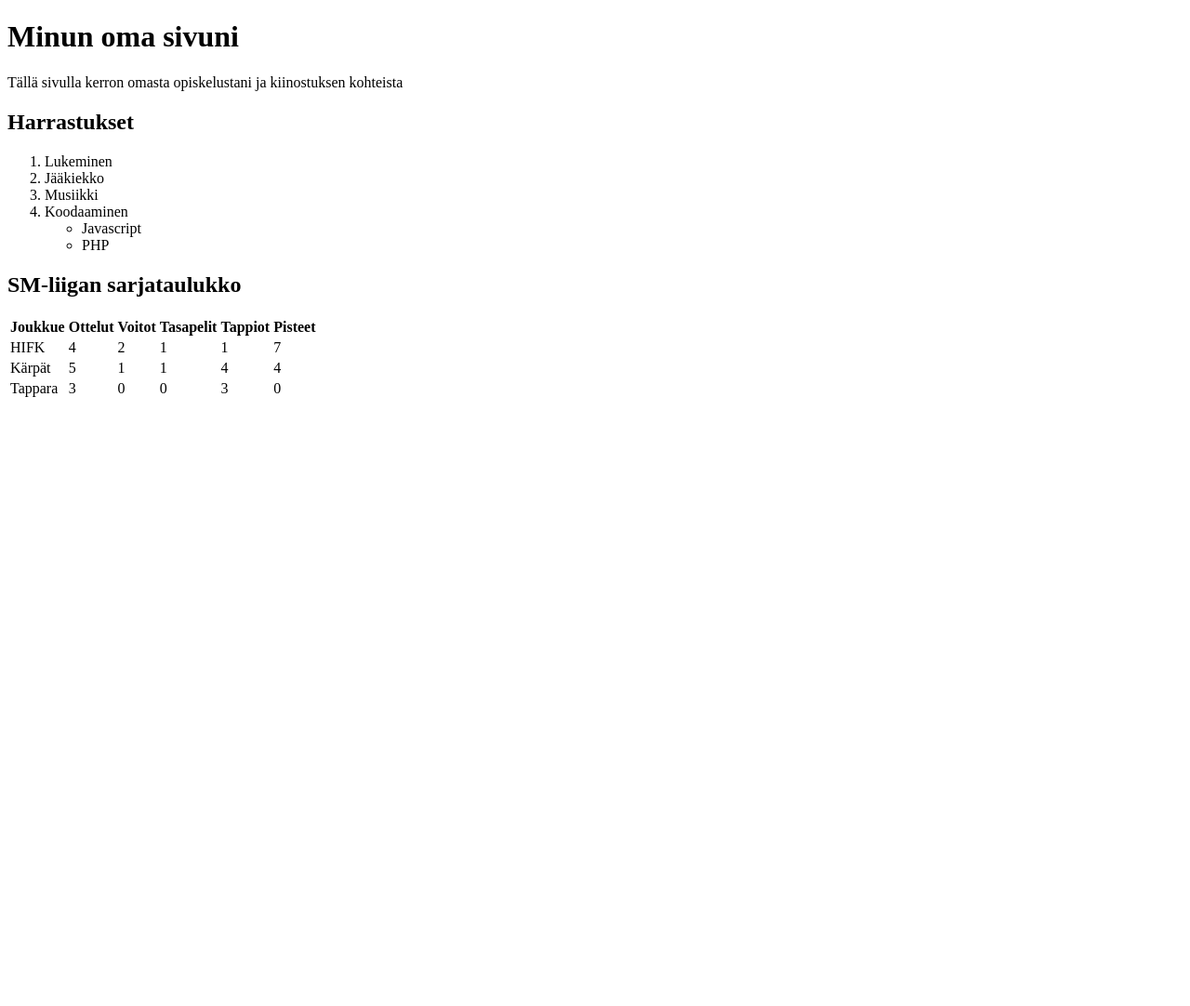
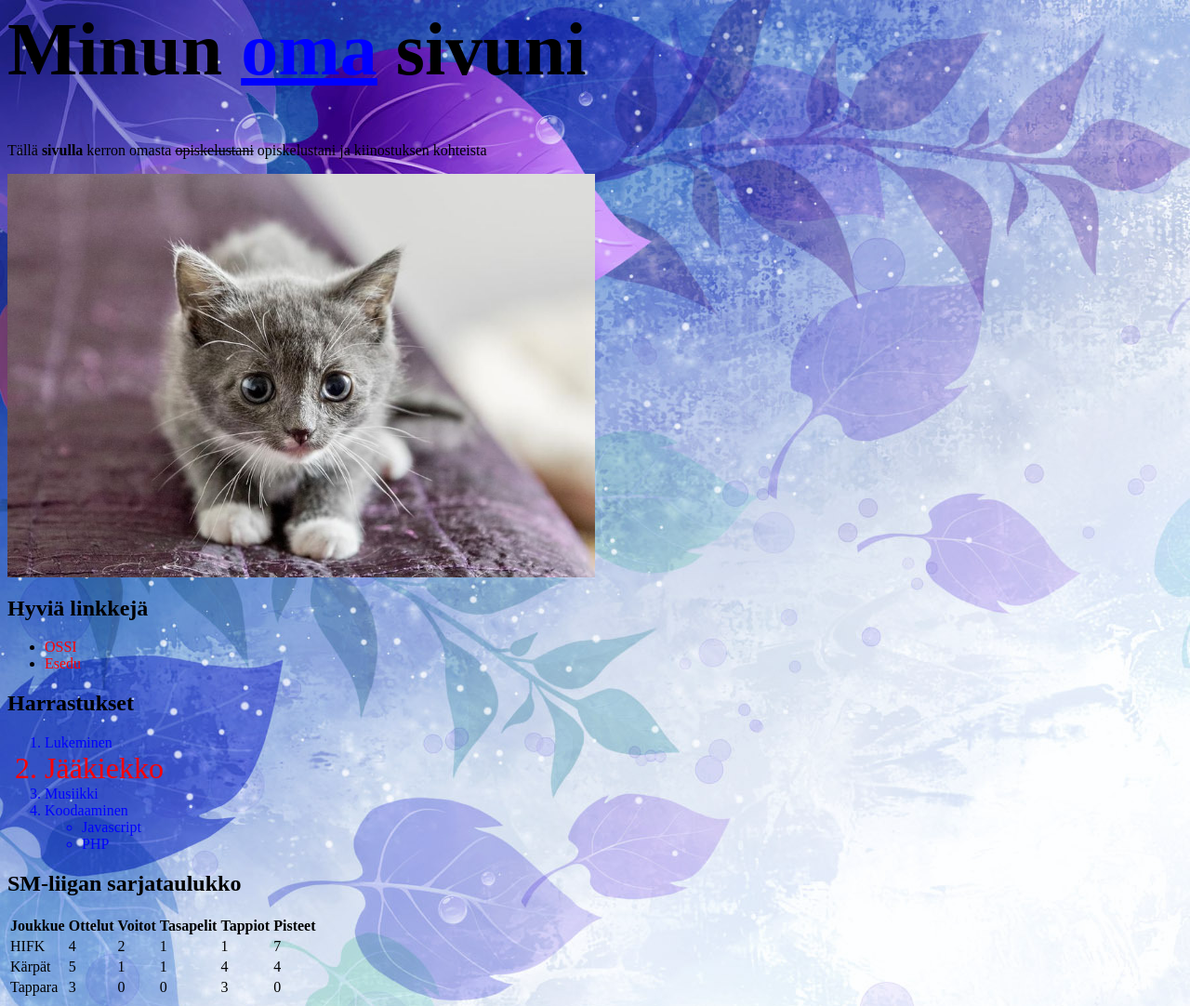
Before and after one commit to purotu/teema, a plain HTML site: page index.html in a window 1280 px wide. Shown: the whole page at 93% size. Before the commit the page ends 800 px from the top, so only its background shows below. Drawn offline with Linux system fonts and the light colour scheme.

Commit message:
Teemapäivän viimeiset jutut

```diff
--- a/css/tyylit.css
+++ b/css/tyylit.css
@@ -0,0 +1,34 @@
+body {
+    background-image: url('../img/bg.jpg');
+}
+
+.main-image {
+    width: 50%;
+}
+h1 {
+
+}
+
+#boss {
+    font-size: 5em;
+}
+
+.sininen {
+    color: blue;
+}
+
+.alaviiva {
+    text-decoration: underline;
+}
+
+a {
+    color: red;
+    text-decoration: none;
+}
+
+a:hover {
+    text-decoration: underline;
+}
+a:visited {
+    color: orange;
+}
--- a/index.html
+++ b/index.html
@@ -1,19 +1,27 @@
-<!DOCTYPE html>
 <html lang="fi">
 <head>
     <meta charset="UTF-8">
     <meta name="viewport" content="width=device-width, initial-scale=1.0">
     <meta http-equiv="X-UA-Compatible" content="ie=edge">
     <title>Oma sivu</title>
+    <link rel="stylesheet" href="css/tyylit.css">
 </head>
 <body>
-    <h1>Minun oma sivuni</h1>
-    <p>Tällä sivulla kerron omasta opiskelustani ja kiinostuksen kohteista</p>
+    <h1 id="boss">Minun <span class="sininen alaviiva">oma</span> sivuni</h1>
+    <p>Tällä <b>sivulla</b> kerron omasta <del>opiskelustani</del> opiskelustani ja kiinostuksen kohteista</p>
+
+    <img class="main-image" src="img/kisu.jpg" alt="Kissa" width="100%">
+
+    <h2>Hyviä linkkejä</h2>
+    <ul>
+        <li><a href="https://ossi.esedu.fi">OSSI</a></li>
+        <li><a href="http://www.esedu.fi">Esedu</a></li>
+    </ul>
 
     <h2>Harrastukset</h2>
-    <ol>
+    <ol class="sininen">
         <li>Lukeminen</li>
-        <li>Jääkiekko</li>
+        <li style="color: red;font-size: 2em;">Jääkiekko</li>
         <li>Musiikki</li>
         <li>Koodaaminen
             <ul>
@@ -46,7 +54,7 @@
                 <td>1</td>
                 <td>4</td>
                 <td>4</td>
-            </tr>
+
             <tr>
                 <td>Tappara</td>
                 <td>3</td>
```
Also changed, not shown: img/bg.jpg (added), img/kisu.jpg (added).
